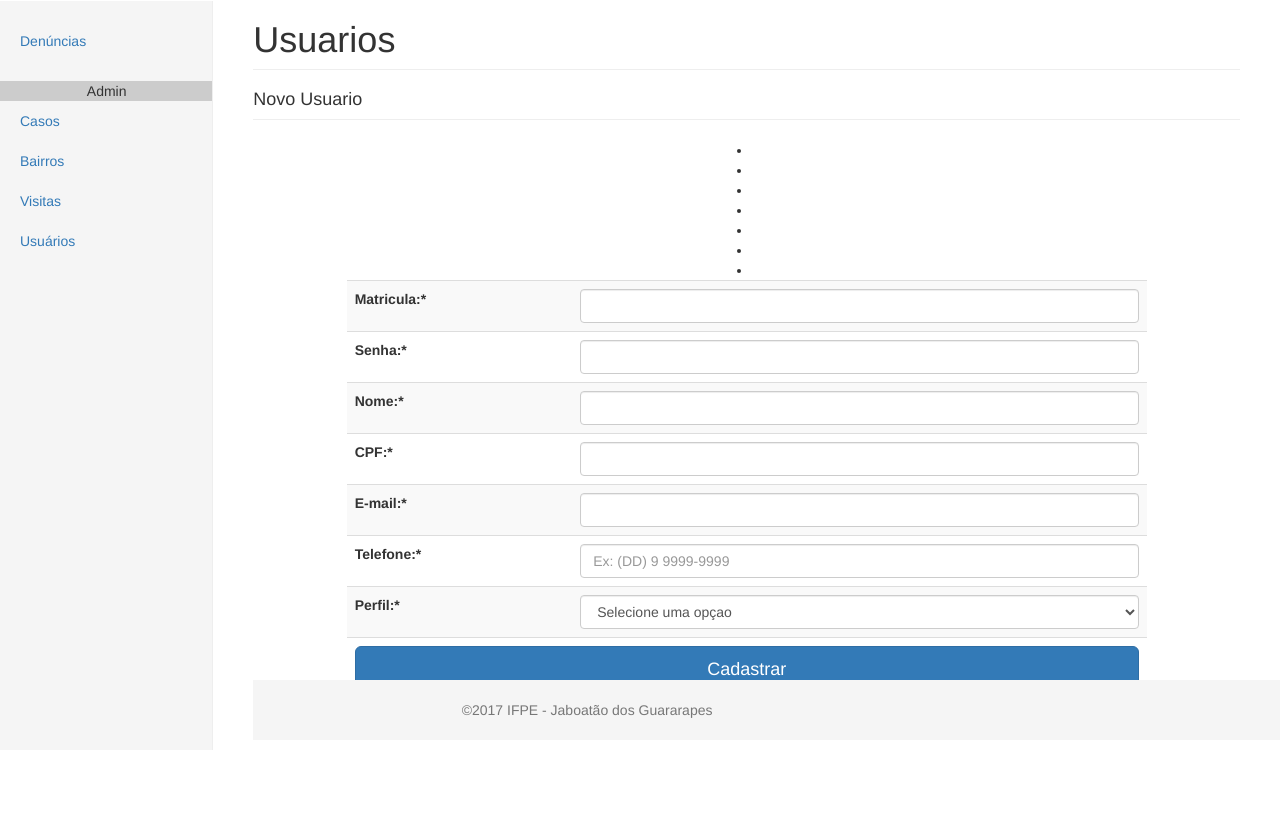
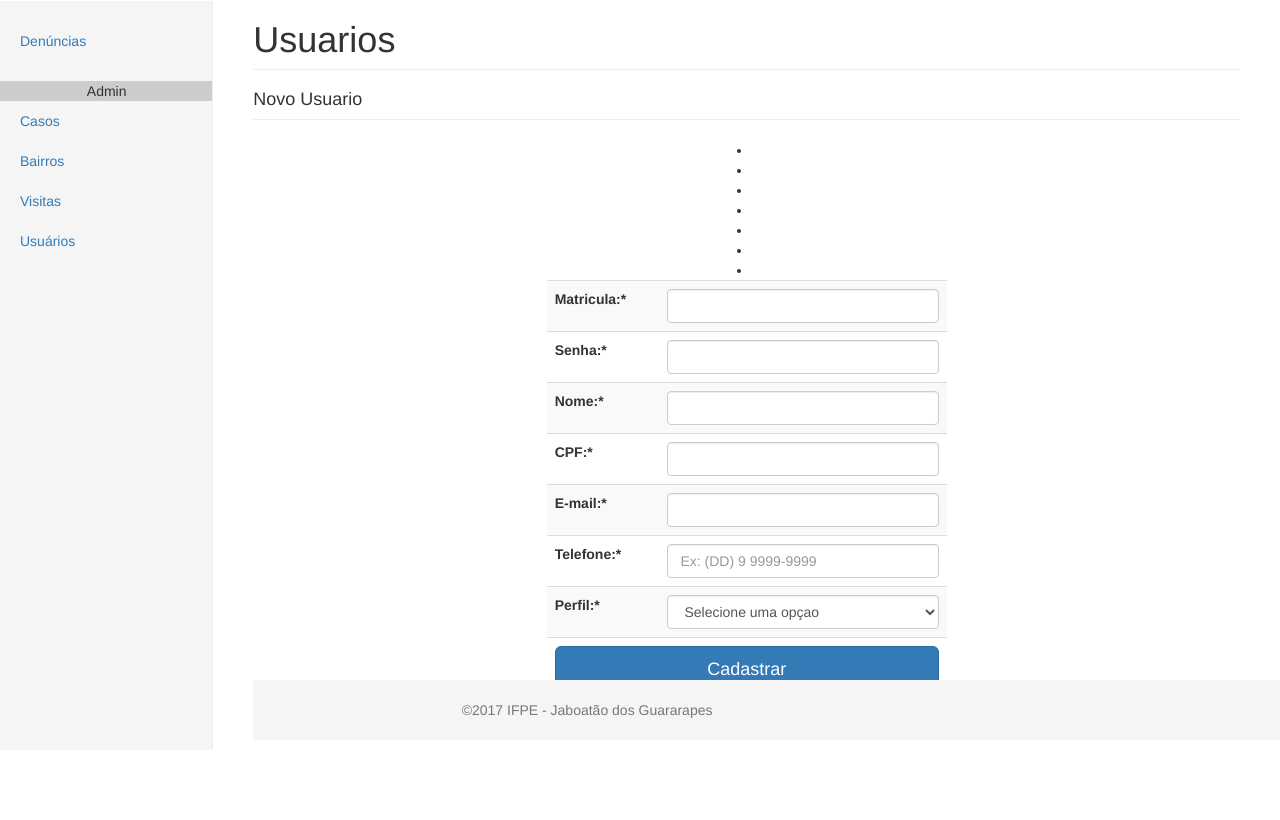
Before and after one commit to pibexvisa/surveillon, a PHP site: page /geral/usuario/cadastrarUsu.php in a window 1280 px wide. Shown: the part 50-870 px from the top of the page. Run offline with PHP 8.4, Linux system fonts and the light colour scheme; some libraries are stand-ins or nearby versions.

Commit message:
Alteração no form usuario

```diff
--- a/geral/usuario/cadastrarUsu.php
+++ b/geral/usuario/cadastrarUsu.php
@@ -57,7 +57,7 @@
           <h4 class="sub-header">Novo Usuario</h4>
           <div class="table-responsive">
 		<form id="cadastro" method="POST" action="insert.php">
-		<center><fieldset style=" width:800px">
+		<center><fieldset style=" width:400px">
 
             <table class="table table-striped" border="0">
 	<ul>
```
